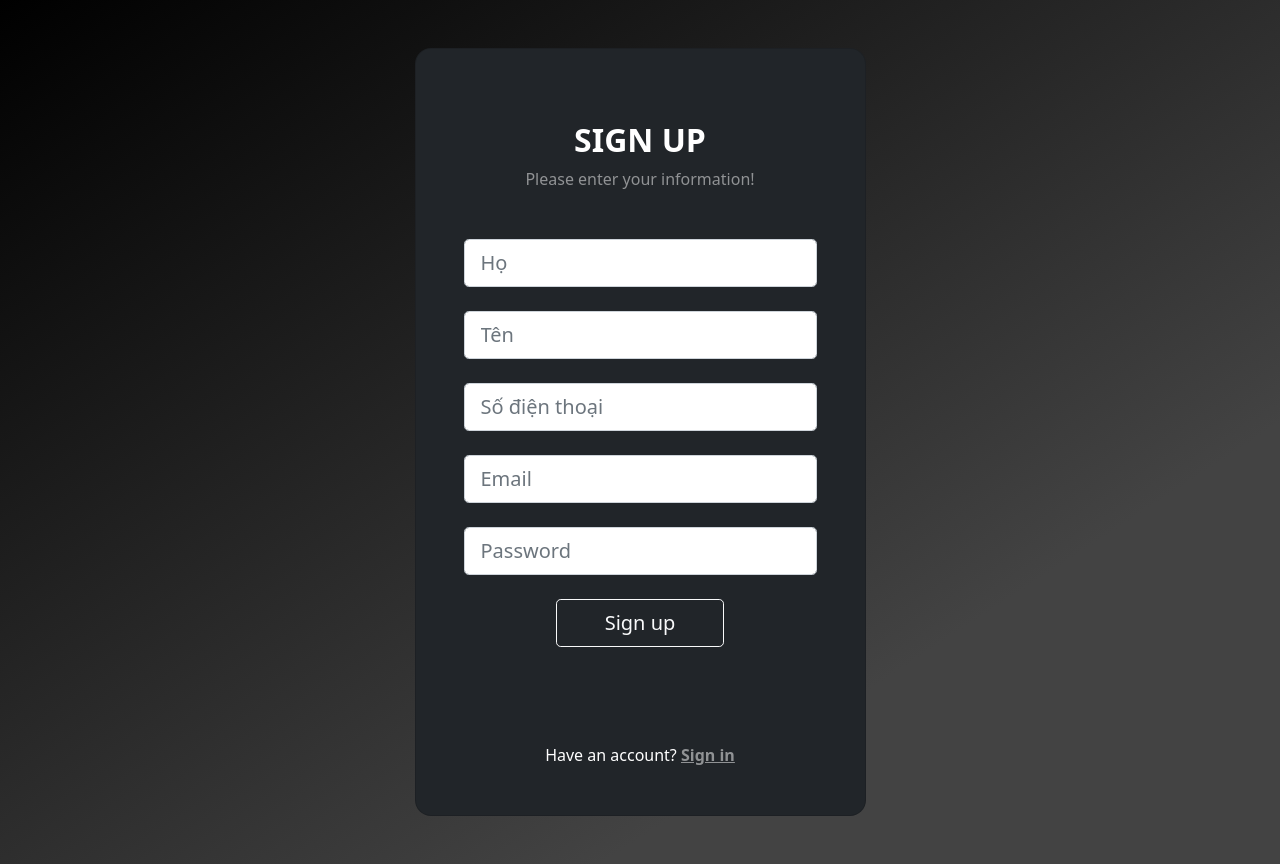
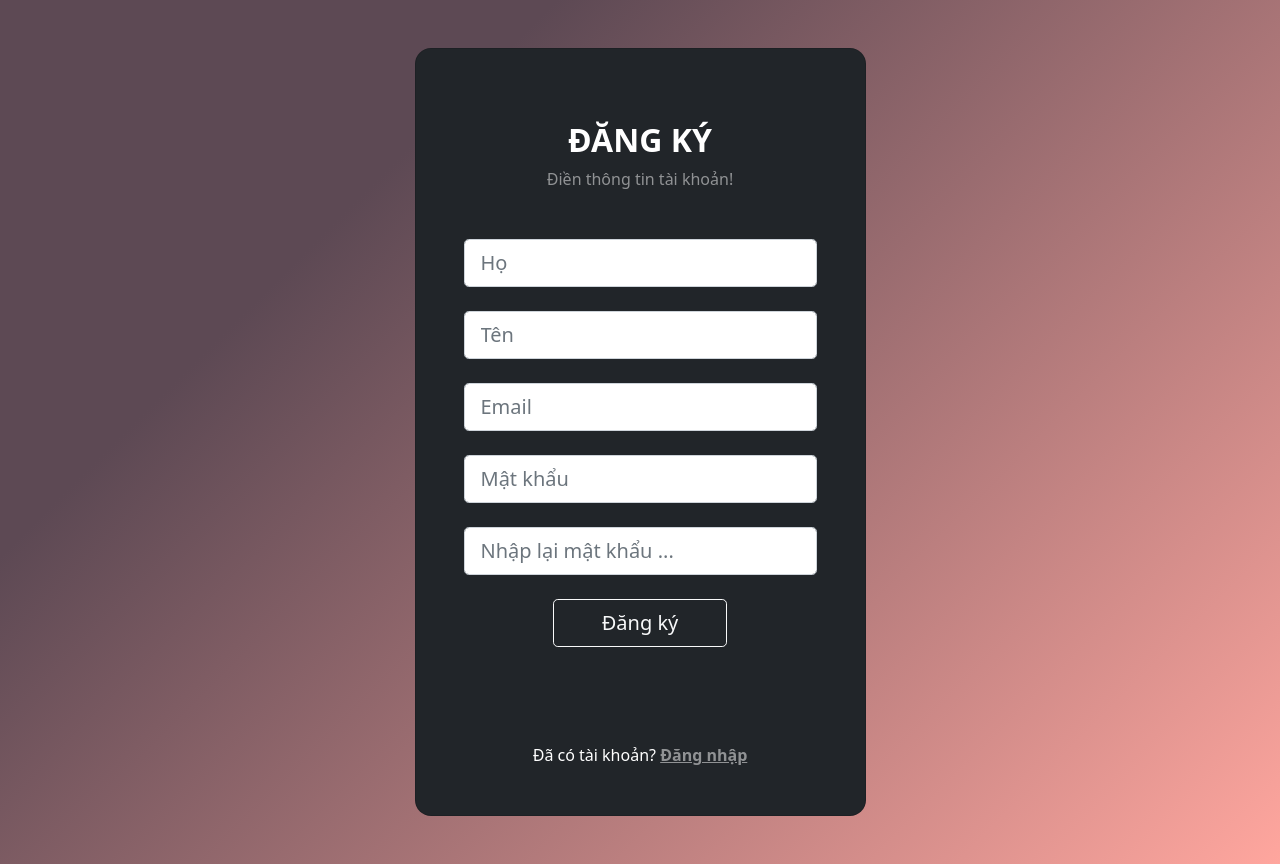
Before and after one commit to tusin261/do-an-chat-app, a React (Create React App) app in the folder client/: page /register in a window 1280 px wide. Built offline with nearby package versions, Linux system fonts and the light colour scheme.

Commit message:
giao dien v2

```diff
--- a/client/public/assets/css/loginForm.css
+++ b/client/public/assets/css/loginForm.css
@@ -1,4 +1,4 @@
 body{
-background-color: #000000;
-background-image: linear-gradient(147deg, #000000 0%, #434343 74%);
+background-color: #ffa696;
+background-image: linear-gradient(315deg, #ffa69e 0%, #5d4954 74%);
 }
--- a/client/src/App.js
+++ b/client/src/App.js
@@ -1,6 +1,6 @@
 import {Routes,Route} from 'react-router-dom'
-import LoginForm from './Pages/LoginForm';
-import SignUpForm from './Pages/SignUpForm';
+import LoginForm from './Pages/loginForm';
+import SignUpForm from './Pages/signUpForm';
 import Chat from './Pages/Chat'
 function App() {
   return (
--- a/client/src/Pages/Chat.js
+++ b/client/src/Pages/Chat.js
@@ -2,7 +2,9 @@ import React from 'react'
 
 const Chat = () => {
   return (
-    <div>Chat</div>
+    <div>
+      <h1 className='text-primary'>Chat</h1>
+    </div>
   )
 }
 
--- a/client/src/Pages/loginForm.js
+++ b/client/src/Pages/loginForm.js
@@ -1,6 +1,6 @@
 import { useState } from "react";
-import {Link} from 'react-router-dom'
-import {Container,Button,Row,Col,Form} from 'react-bootstrap'
+import { Link } from 'react-router-dom'
+import { Container, Button, Row, Col, Form } from 'react-bootstrap'
 import axios from 'axios'
 import { useNavigate } from "react-router-dom";
 
@@ -10,10 +10,10 @@ const LoginForm = () => {
   const [password, setPassword] = useState();
   let navigate = useNavigate();
   axios.defaults.baseURL = "http://localhost:5000";
-  const handleClick = async ()=>{
-    if(!email || !password){
+  const handleClick = async () => {
+    if (!email || !password) {
       alert('....');
-    }else{
+    } else {
       try {
         const config = {
           headers: {
@@ -22,7 +22,7 @@ const LoginForm = () => {
         };
         const { data } = await axios.post(
           "/api/auth/login",
-          { email, password},
+          { email, password },
           config
         );
         console.log(data);
@@ -36,38 +36,14 @@ const LoginForm = () => {
   }
 
   return (
-    // <Container>
-    //   <h1>Login</h1>
-    //   <Row>
-    //     <Col lg={8}>
-    //       <Form>
-    //         <Form.Group className="mb-3" >
-    //           <Form.Label>Email address</Form.Label>
-    //           <Form.Control type="email" placeholder="Enter email" onChange={(e) => setEmail(e.target.value)} />
-    //         </Form.Group>
-    //         <Form.Group className="mb-3" >
-    //           <Form.Label>Password</Form.Label>
-    //           <Form.Control type="password" placeholder="Password" onChange={(e) => setPassword(e.target.value)} />
-    //         </Form.Group>
-
-    //         <Button variant="primary" onClick={handleClick}>
-    //           Login
-    //         </Button>
-    //         <Button >
-    //           <Link to="/register" className="text-danger">Register</Link>
-    //         </Button>
-    //     </Form>
-    //     </Col>
-    //   </Row>
-    // </Container>
     <div className="container py-5 h-100">
       <div className="row d-flex justify-content-center align-items-center h-100">
         <div className="col-12 col-md-8 col-lg-6 col-xl-5">
           <div className="card bg-dark text-white" style={{ borderRadius: '1rem' }}>
             <div className="card-body p-5 text-center">
               <div className="mb-md-5 mt-md-4 pb-5">
-               <h2 className="fw-bold mb-2 text-uppercase">Login</h2>
-               <p className="text-white-50 mb-5">Please enter your login and password!</p>
+                <h2 className="fw-bold mb-2 text-uppercase">ĐĂNG NHẬP</h2>
+                <p className="text-white-50 mb-5">Điền email và mật khẩu để đăng nhập !</p>
                 <div className="form-outline form-white mb-4">
                   <input type="email" placeholder='Email' className="form-control form-control-lg" onChange={(e) => setEmail(e.target.value)} />
 
@@ -76,11 +52,11 @@ const LoginForm = () => {
                   <input type="password" placeholder='password' className="form-control form-control-lg" onChange={(e) => setPassword(e.target.value)} />
 
                 </div>
-               <p className="small mb-5 pb-lg-2"><a className="text-white-50" href="#!">Forgot password?</a></p>
-               <button variant="primary" onClick={handleClick} className="btn btn-outline-light btn-lg px-5" type="submit">Login</button>
+                <p className="small mb-5 pb-lg-2"><a className="text-white-50" href="#!">Quên mật khẩu?</a></p>
+                <button variant="primary" onClick={handleClick} className="btn btn-outline-light btn-lg px-5" type="submit">Đăng Nhập</button>
               </div>
               <div>
-               <p className="mb-0">Don't have an account? <a href="#!" className="text-white-50 fw-bold">Sign Up</a></p>
+                <p className="mb-0">Chưa có tài khoản? <Link to="/register" className="text-white-50 fw-bold">Đăng Ký</Link></p>
               </div>
             </div>
           </div>
@@ -93,29 +69,3 @@ const LoginForm = () => {
 
 
 export default LoginForm;
-
-{/* <div className="form-container sign-in-container">
-      <form action="#">
-        <h1>Sign in</h1>
-
-        <span>or use your account</span>
-        <input type="email" placeholder="Email" />
-        <input type="password" placeholder="Password" />
-        <a href="#">Forgot your password?</a>
-        <button>Sign In</button>
-      </form>
-    </div>
-    <div className="overlay-container">
-      <div className="overlay">
-        <div className="overlay-panel overlay-left">
-          <h1>Welcome Back!</h1>
-          <p>To keep connected with us please login with your personal info</p>
-          <button className="ghost" id="signIn">Sign In</button>
-        </div>
-        <div className="overlay-panel overlay-right">
-          <h1>Hello, Friend!</h1>
-          <p>Enter your personal details and start journey with us</p>
-          <button className="ghost" >Sign Up</button>
-        </div>
-      </div>
-    </div> */}
--- a/client/src/Pages/signUpForm.js
+++ b/client/src/Pages/signUpForm.js
@@ -11,10 +11,10 @@ const SignUpForm = () => {
   const [password, setPassword] = useState();
   let navigate = useNavigate();
   axios.defaults.baseURL = "http://localhost:5000";
-  const handleClick = async ()=>{
-    if(!email || !password){
+  const handleClick = async () => {
+    if (!email || !password) {
       alert('....');
-    }else{
+    } else {
       try {
         const config = {
           headers: {
@@ -23,7 +23,7 @@ const SignUpForm = () => {
         };
         const { data } = await axios.post(
           "/api/auth/register",
-          { email, password,first_name:firstName,last_name:lastName },
+          { email, password, first_name: firstName, last_name: lastName },
           config
         );
         alert('Kiểm tra email để xác thực tài khoản');
@@ -34,75 +34,41 @@ const SignUpForm = () => {
       }
     }
   }
+  const checkEqualPassword = (e) =>{
+    console.log(e.target.value);
+  }
 
   return (
-      // <Container>
-      //   <h1>Register</h1>
-      //   <Row>
-      //     <Col lg={8}>
-      //       <Form>
-      //         <Form.Group className="mb-3">
-      //           <Form.Label>Ho</Form.Label>
-      //           <Form.Control type="text" placeholder="Enter Ho" onChange={(e) => setLastName(e.target.value)} />
-      //         </Form.Group>
-      //         <Form.Group className="mb-3">
-      //           <Form.Label>Ten</Form.Label>
-      //           <Form.Control type="text" placeholder="Enter ten" onChange={(e) => setFirstName(e.target.value)} />
-      //         </Form.Group>
-      //         <Form.Group className="mb-3">
-      //           <Form.Label>Email address</Form.Label>
-      //           <Form.Control type="email" placeholder="Enter email" onChange={(e) => setEmail(e.target.value)} />
-      //         </Form.Group>
-      //         <Form.Group className="mb-3">
-      //           <Form.Label>Password</Form.Label>
-      //           <Form.Control type="password" placeholder="Password" onChange={(e) => setPassword(e.target.value)} />
-      //         </Form.Group>
-      //         <Form.Group className="mb-3">
-      //           <Form.Label>Password lan 2</Form.Label>
-      //           <Form.Control type="password" placeholder="Password 2" onChange={(e) => setConfirmpassword(e.target.value)} />
-      //         </Form.Group>
-      //         <Button variant="primary" onClick={handleClick} >
-      //           Register
-      //         </Button>
-      //         <Button >
-      //           <Link to="/" className="text-danger">Login</Link>
-      //         </Button>
-      //       </Form>
-      //     </Col>
-      //   </Row>
-      // </Container>
     <div className="container py-5 h-100">
       <div className="row d-flex justify-content-center align-items-center h-100">
         <div className="col-12 col-md-8 col-lg-6 col-xl-5">
           <div className="card bg-dark text-white" style={{ borderRadius: '1rem' }}>
             <div className="card-body p-5 text-center">
               <div className="mb-md-5 mt-md-4 pb-5">
-               <h2 className="fw-bold mb-2 text-uppercase">Sign Up</h2>
-               <p className="text-white-50 mb-5">Please enter your information!</p>
+                <h2 className="fw-bold mb-2 text-uppercase">ĐĂNG KÝ</h2>
+                <p className="text-white-50 mb-5">Điền thông tin tài khoản!</p>
                 <div className="form-outline form-white mb-4">
-                 <input type="text" placeholder='Họ' className="form-control form-control-lg" />
+                  <input type="text" placeholder='Họ' className="form-control form-control-lg" onChange={(e) => setLastName(e.target.value)} />
 
                 </div>
                 <div className="form-outline form-white mb-4">
-                 <input type="text" placeholder='Tên' className="form-control form-control-lg" />
+                  <input type="text" placeholder='Tên' className="form-control form-control-lg" onChange={(e) => setFirstName(e.target.value)} />
 
                 </div>
                 <div className="form-outline form-white mb-4">
-                 <input type="tel" placeholder='Số điện thoại' className="form-control form-control-lg"  />
+                  <input type="email" placeholder='Email' className="form-control form-control-lg" onChange={(e) => setEmail(e.target.value)} />
 
                 </div>
                 <div className="form-outline form-white mb-4">
-                 <input type="email" placeholder='Email' className="form-control form-control-lg"  />
-
+                  <input type="password" placeholder='Mật khẩu' className="form-control form-control-lg" onChange={(e) => setPassword(e.target.value)} />
                 </div>
                 <div className="form-outline form-white mb-4">
-                 <input type="password" placeholder='Password' className="form-control form-control-lg"  />
-
+                  <input type="password" placeholder='Nhập lại mật khẩu ...' className="form-control form-control-lg" onChange={checkEqualPassword} />
                 </div>
-               <button className="btn btn-outline-light btn-lg px-5" type="submit">Sign up</button>
+                <button className="btn btn-outline-light btn-lg px-5" onClick={handleClick}>Đăng ký</button>
               </div>
               <div>
-               <p className="mb-0">Have an account? <a href="#!" className="text-white-50 fw-bold">Sign in</a></p>
+                <p className="mb-0">Đã có tài khoản? <Link to="/" className="text-white-50 fw-bold">Đăng nhập</Link></p>
               </div>
             </div>
           </div>
```
Lines whose indentation alone changed are shown as unchanged.
